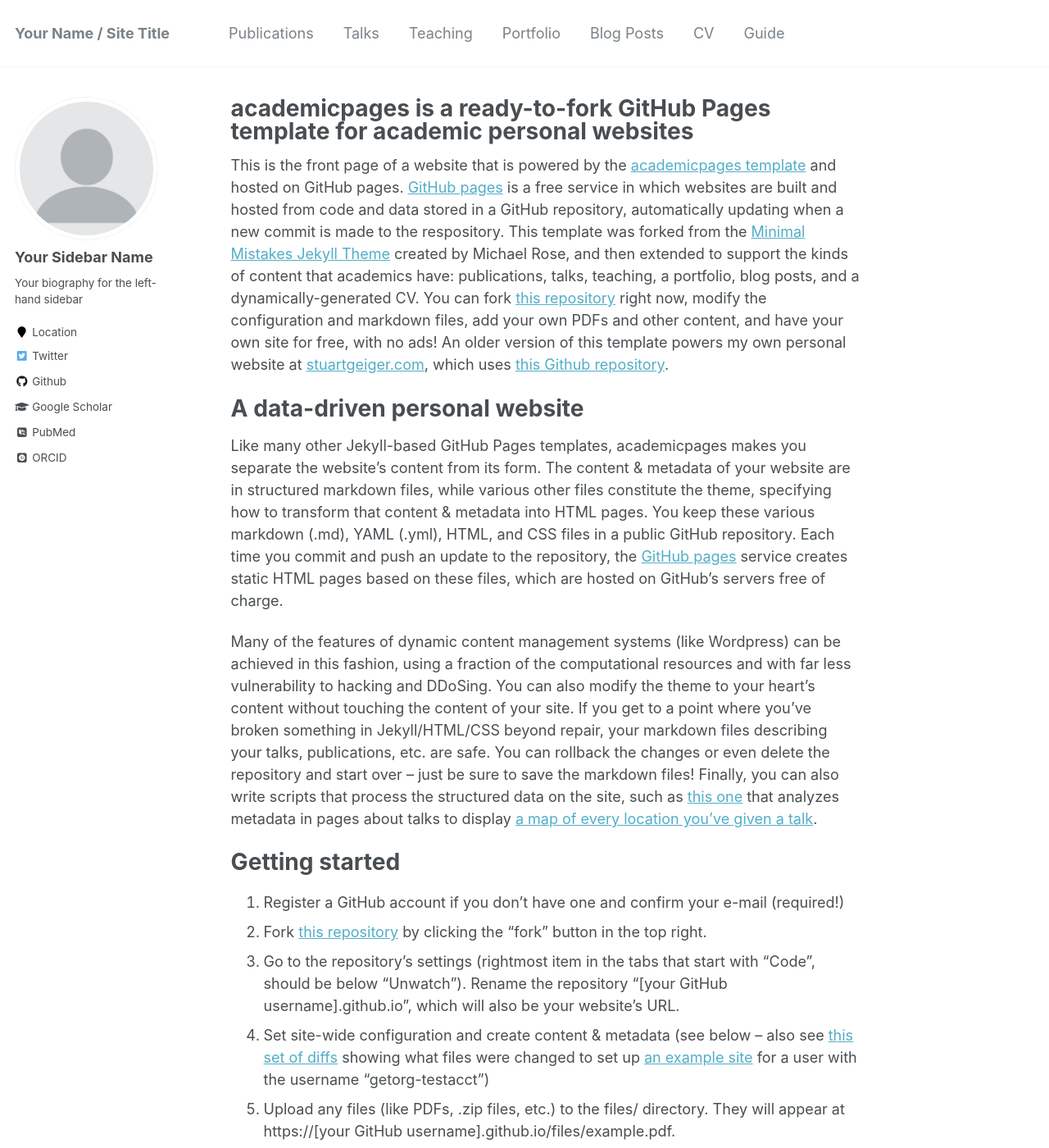
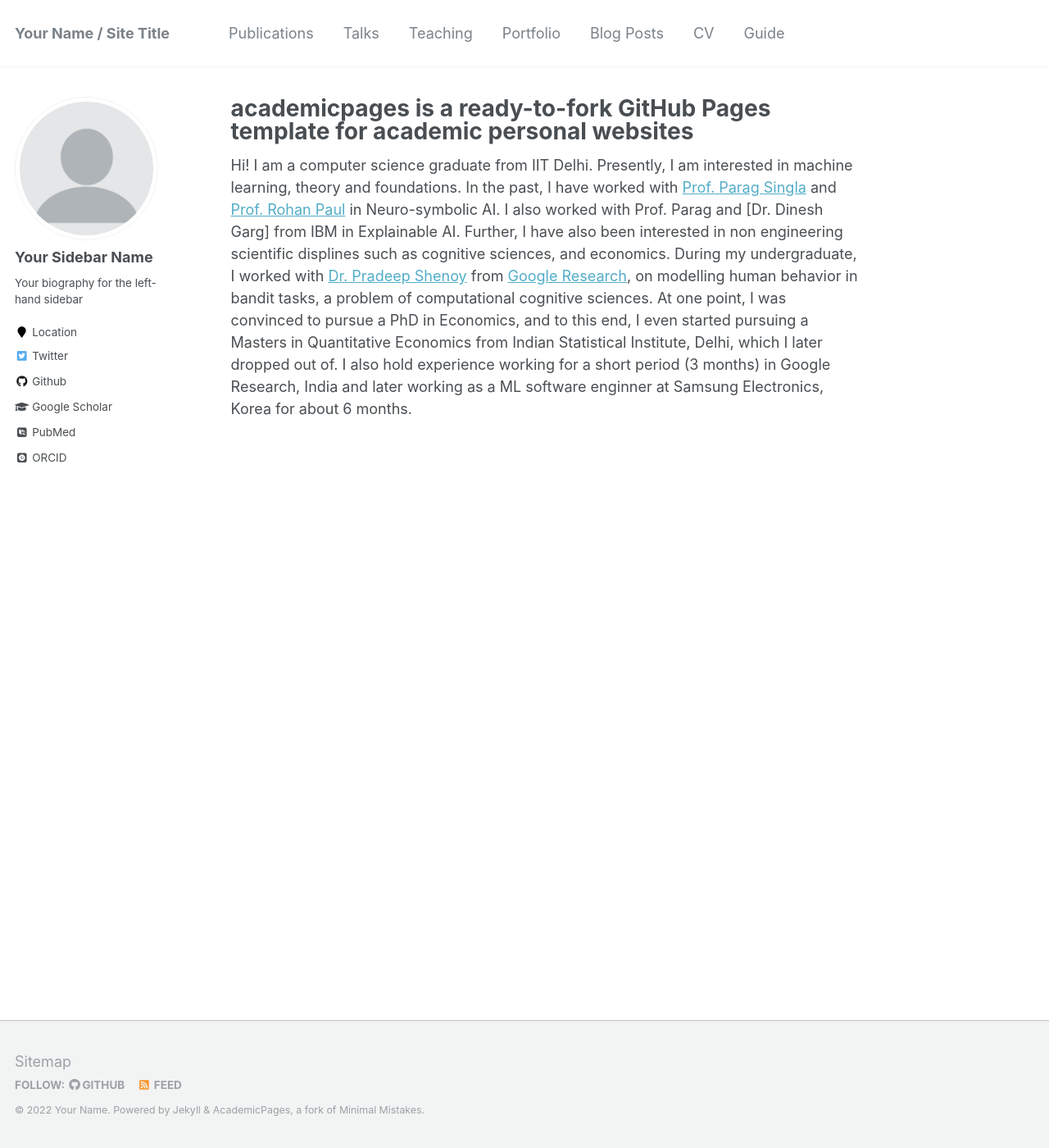
Before and after one commit to vishwajeet-agrawal/vishwajeet-agrawal.github.io, a Jekyll site: the page built from _pages/about.md, in a window 1280 px wide and 1400 px high. Shown: the whole window at 82% size. Built offline with Jekyll 4.4.1, drawn with Linux system fonts in a browser that asks for light colours; some web fonts are replaced; some of the changed text lies outside the part shown.

Commit message:
first publish

```diff
--- a/_pages/about.md
+++ b/_pages/about.md
@@ -7,15 +7,15 @@ redirect_from:
   - /about/
   - /about.html
 ---
+Hi! I am a computer science graduate from IIT Delhi. Presently, I am interested in machine learning, theory and foundations. In the past, I have worked with [Prof. Parag Singla](https://www.cse.iitd.ac.in/~parags/) and [Prof. Rohan Paul](https://www.cse.iitd.ac.in/~rohanpaul/) in Neuro-symbolic AI. I also worked with Prof. Parag and [Dr. Dinesh Garg] from IBM in Explainable AI. Further, I have also been interested in non engineering scientific displines such as cognitive sciences, and economics. During my undergraduate, I worked with [Dr. Pradeep Shenoy](https://sites.google.com/site/pshenoyuw/?pli=1) from [Google Research](https://research.google/locations/india/), on modelling human behavior in bandit tasks, a problem of computational cognitive sciences. At one point, I was convinced to pursue a PhD in Economics, and to this end, I even started pursuing a Masters in Quantitative Economics from Indian Statistical Institute, Delhi, which I later dropped out of. I also hold experience working for a short period (3 months) in Google Research, India and later working as a ML software enginner at Samsung Electronics, Korea for about 6 months.
 
-This is the front page of a website that is powered by the [academicpages template](https://github.com/academicpages/academicpages.github.io) and hosted on GitHub pages. [GitHub pages](https://pages.github.com) is a free service in which websites are built and hosted from code and data stored in a GitHub repository, automatically updating when a new commit is made to the respository. This template was forked from the [Minimal Mistakes Jekyll Theme](https://mmistakes.github.io/minimal-mistakes/) created by Michael Rose, and then extended to support the kinds of content that academics have: publications, talks, teaching, a portfolio, blog posts, and a dynamically-generated CV. You can fork [this repository](https://github.com/academicpages/academicpages.github.io) right now, modify the configuration and markdown files, add your own PDFs and other content, and have your own site for free, with no ads! An older version of this template powers my own personal website at [stuartgeiger.com](http://stuartgeiger.com), which uses [this Github repository](https://github.com/staeiou/staeiou.github.io).
 
-A data-driven personal website
+<!-- A data-driven personal website
 ======
-Like many other Jekyll-based GitHub Pages templates, academicpages makes you separate the website's content from its form. The content & metadata of your website are in structured markdown files, while various other files constitute the theme, specifying how to transform that content & metadata into HTML pages. You keep these various markdown (.md), YAML (.yml), HTML, and CSS files in a public GitHub repository. Each time you commit and push an update to the repository, the [GitHub pages](https://pages.github.com/) service creates static HTML pages based on these files, which are hosted on GitHub's servers free of charge.
+Like many other Jekyll-based GitHub Pages templates, academicpages makes you separate the website's content from its form. The content & metadata of your website are in structured markdown files, while various other files constitute the theme, specifying how to transform that content & metadata into HTML pages. You keep these various markdown (.md), YAML (.yml), HTML, and CSS files in a public GitHub repository. Each time you commit and push an update to the repository, the [GitHub pages](https://pages.github.com/) service creates static HTML pages based on these files, which are hosted on GitHub's servers free of charge. -->
 
-Many of the features of dynamic content management systems (like Wordpress) can be achieved in this fashion, using a fraction of the computational resources and with far less vulnerability to hacking and DDoSing. You can also modify the theme to your heart's content without touching the content of your site. If you get to a point where you've broken something in Jekyll/HTML/CSS beyond repair, your markdown files describing your talks, publications, etc. are safe. You can rollback the changes or even delete the repository and start over -- just be sure to save the markdown files! Finally, you can also write scripts that process the structured data on the site, such as [this one](https://github.com/academicpages/academicpages.github.io/blob/master/talkmap.ipynb) that analyzes metadata in pages about talks to display [a map of every location you've given a talk](https://academicpages.github.io/talkmap.html).
-
+<!-- Many of the features of dynamic content management systems (like Wordpress) can be achieved in this fashion, using a fraction of the computational resources and with far less vulnerability to hacking and DDoSing. You can also modify the theme to your heart's content without touching the content of your site. If you get to a point where you've broken something in Jekyll/HTML/CSS beyond repair, your markdown files describing your talks, publications, etc. are safe. You can rollback the changes or even delete the repository and start over -- just be sure to save the markdown files! Finally, you can also write scripts that process the structured data on the site, such as [this one](https://github.com/academicpages/academicpages.github.io/blob/master/talkmap.ipynb) that analyzes metadata in pages about talks to display [a map of every location you've given a talk](https://academicpages.github.io/talkmap.html). -->
+<!--
 Getting started
 ======
 1. Register a GitHub account if you don't have one and confirm your e-mail (required!)
@@ -47,4 +47,4 @@ Example: editing a markdown file for a talk
 
 For more info
 ------
-More info about configuring academicpages can be found in [the guide](https://academicpages.github.io/markdown/). The [guides for the Minimal Mistakes theme](https://mmistakes.github.io/minimal-mistakes/docs/configuration/) (which this theme was forked from) might also be helpful.
+More info about configuring academicpages can be found in [the guide](https://academicpages.github.io/markdown/). The [guides for the Minimal Mistakes theme](https://mmistakes.github.io/minimal-mistakes/docs/configuration/) (which this theme was forked from) might also be helpful. -->
```
Also changed, not shown: markdown_generator/publications.tsv (+4 -3 lines), images/bio-photo.jpeg (added), images/bio-photo.jpg (deleted), 3 other files.
